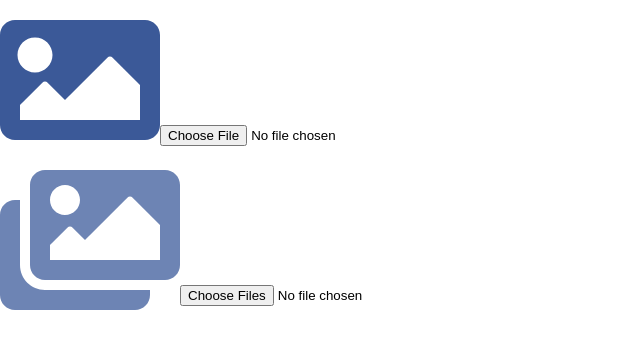
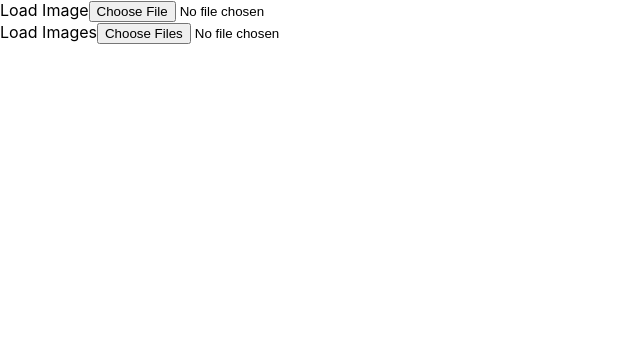
Before and after one commit to matt19271/PuppyGoggles, a React (Create React App) app in the folder client/: page / in a window 1280 px wide. Shown: the top 348 px of the page, without its empty margins (0-640 px from the left). Built offline with nearby package versions, Linux system fonts and the light colour scheme.

Commit message:
clean up code comment out fetch to api

```diff
--- a/client/src/App.js
+++ b/client/src/App.js
@@ -13,26 +13,26 @@ export default class App extends Component {
   }
 
   onChange = e => {
-    const files = Array.from(e.target.files)
-    this.setState({ uploading: true })
+    // const files = Array.from(e.target.files)
+    // this.setState({ uploading: true })
 
-    const formData = new FormData()
+    // const formData = new FormData()
 
-    files.forEach((file, i) => {
-      formData.append(i, file)
-    })
+    // files.forEach((file, i) => {
+    //   formData.append(i, file)
+    // })
 
-    fetch(`${API_URL}/image-upload`, {
-      method: 'POST',
-      body: formData
-    })
-    .then(res => res.json())
-    .then(images => {
-      this.setState({
-        uploading: false,
-        images
-      })
-    })
+    // fetch(`${API_URL}/image-upload`, {
+    //   method: 'POST',
+    //   body: formData
+    // })
+    // .then(res => res.json())
+    // .then(images => {
+    //   this.setState({
+    //     uploading: false,
+    //     images
+    //   })
+    // })
   }
 
   removeImage = id => {
--- a/client/src/Components/Buttons.js
+++ b/client/src/Components/Buttons.js
@@ -1,19 +1,17 @@
 import React from 'react'
-import { FontAwesomeIcon } from '@fortawesome/react-fontawesome'
-import { faImages, faImage } from '@fortawesome/free-solid-svg-icons'
 
 export default props =>
   <div className='buttons fadein'>
     <div className='button'>
       <label htmlFor='single'>
-        <FontAwesomeIcon icon={faImage} color='#3B5998' size='10x' />
+        Load Image
       </label>
       <input type='file' id='single' onChange={props.onChange} />
     </div>
 
     <div className='button'>
       <label htmlFor='multi'>
-        <FontAwesomeIcon icon={faImages} color='#6d84b4' size='10x' />
+        Load Images
       </label>
       <input type='file' id='multi' onChange={props.onChange} multiple />
     </div>
--- a/client/src/Components/Images.js
+++ b/client/src/Components/Images.js
@@ -1,6 +1,4 @@
 import React from 'react'
-import { FontAwesomeIcon } from '@fortawesome/react-fontawesome'
-import { faTimesCircle } from '@fortawesome/free-solid-svg-icons'
 
 export default props =>
   props.images.map((image, i) =>
@@ -9,7 +7,7 @@ export default props =>
         onClick={() => props.removeImage(image.public_id)}
         className='delete'
       >
-        <FontAwesomeIcon icon={faTimesCircle} size='2x' />
+        X
       </div>
       <img src={image.secure_url} alt='' />
     </div>
--- a/client/src/Components/Spinner.js
+++ b/client/src/Components/Spinner.js
@@ -1,8 +1,8 @@
 import React from 'react'
-import { FontAwesomeIcon } from '@fortawesome/react-fontawesome'
-import { faBowlingBall } from '@fortawesome/free-solid-svg-icons'
+import logo from '../logo.svg';
+import '../App.css';
 
 export default () =>
-  <div className='spinner fadein'>
-    <FontAwesomeIcon icon={faBowlingBall} size='5x' color='#3B5998' />
+  <div>
+    <img src={logo} className="App-logo" alt="logo" />
   </div>
```
